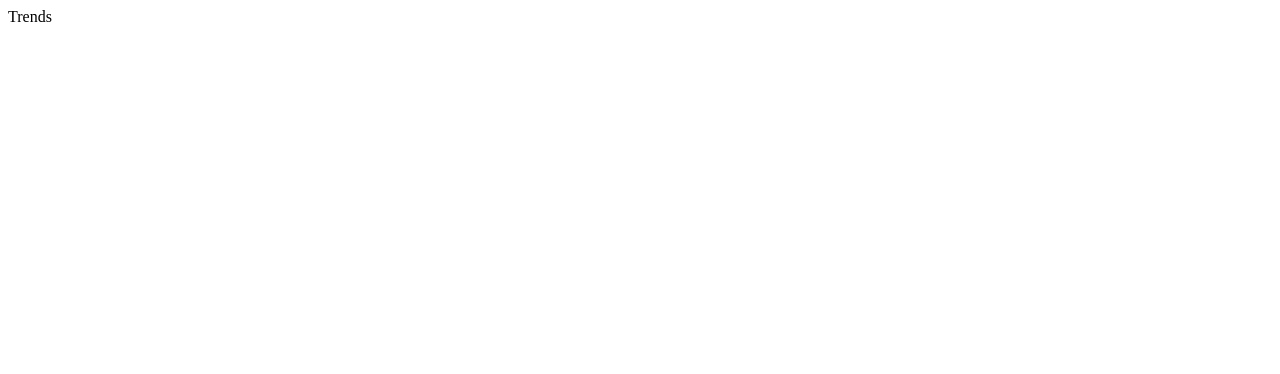
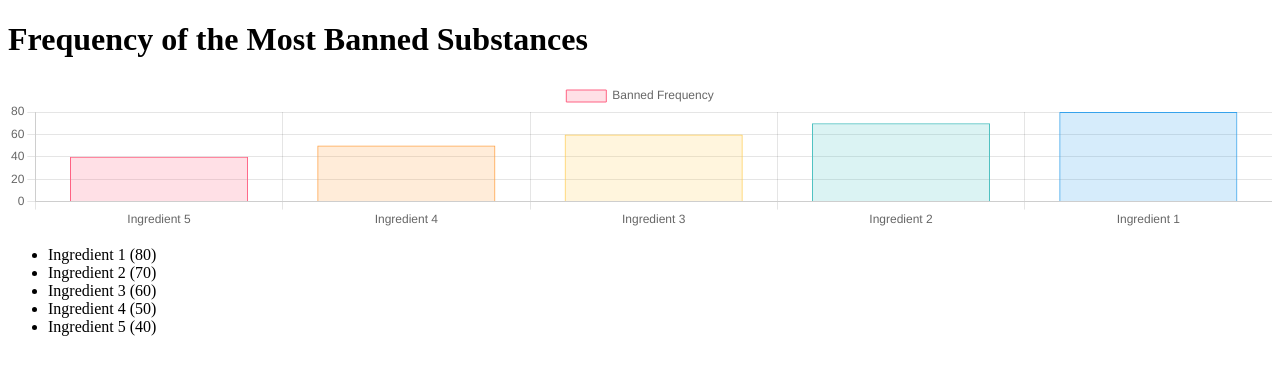
Before and after one commit to khantzeyar/skinsecure, a Next.js app: page /trends in a window 1280 px wide. Shown: the top 374 px of the page. Built offline with nearby package versions, Linux system fonts and the light colour scheme.

Commit message:
Implemented the frontend for the Trends page

```diff
--- a/src/app/trends/page.tsx
+++ b/src/app/trends/page.tsx
@@ -1,8 +1,57 @@
+"use client";
+import 'chart.js/auto';
+import dynamic from 'next/dynamic';
 import React from 'react'
+
+const Bar = dynamic(() => import('react-chartjs-2').then((mod) => mod.Bar), {
+  ssr: false,
+});
+
+const labels = ['Ingredient 5', 'Ingredient 4', 'Ingredient 3', 'Ingredient 2', 'Ingredient 1'];
+const frequencies = [40, 50, 60, 70, 80];
+const ingredientColor = [
+      'rgb(255, 99, 132)',
+      'rgb(255, 159, 64)',
+      'rgb(255, 205, 86)',
+      'rgb(75, 192, 192)',
+      'rgb(54, 162, 235)',
+];
+const backgroundColor = ingredientColor.map(rgb =>
+  rgb.replace('rgb', 'rgba').replace(')', ', 0.2)')
+);
+
+const data = {
+  labels: labels,
+  datasets: [{
+    label: 'Banned Frequency',
+    data: frequencies,
+    backgroundColor: backgroundColor,
+    borderColor: ingredientColor,
+    borderWidth: 1
+  }]
+};
 
 const TrendsPage = () => {
   return (
-    <div>Trends</div>
+    <div className='w-full flex flex-col items-center justify-center mt-38'>
+      <h1 className='font-bold text-3xl mb-8'>Frequency of the Most Banned Substances</h1>
+      <div className="flex flex-row items-center gap-12">
+        <div className="w-[900px] h-[400px]">
+          <Bar data={data} options={{ responsive: true, maintainAspectRatio: false }} />
+        </div>
+        <ul className="list-disc ml-6 text-lg">
+          {[...labels].reverse().map((ingredient, idx) => (
+            <li
+              key={ingredient}
+              style={{ ['--bullet-color' as string]: ingredientColor[idx] }}
+              className="text-black marker:[color:var(--bullet-color)]"
+            >
+              {ingredient} (<span>{[...frequencies].reverse()[idx]}</span>)
+            </li>
+          ))}
+        </ul>
+      </div>
+    </div>
   )
 }
 
```
Also changed, not shown: package.json (+8 -6 lines), 1 other file (tests, documents, lock files or other folders).
